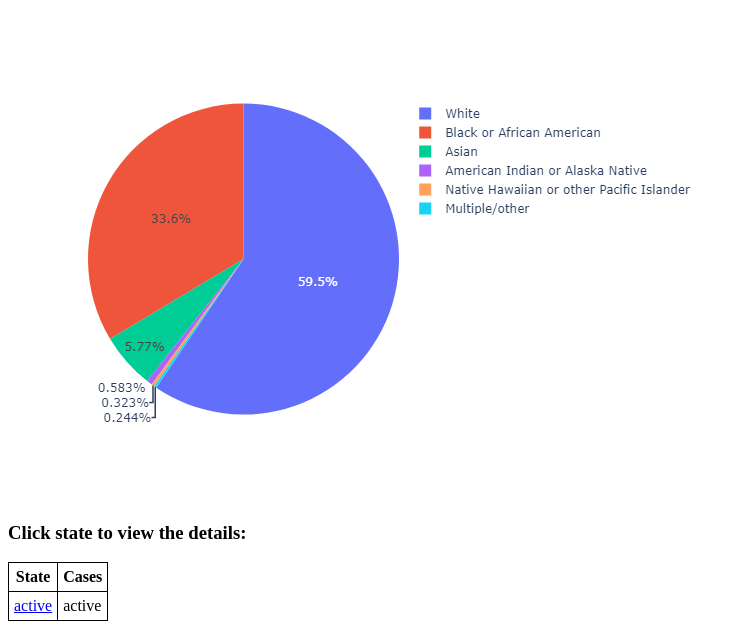
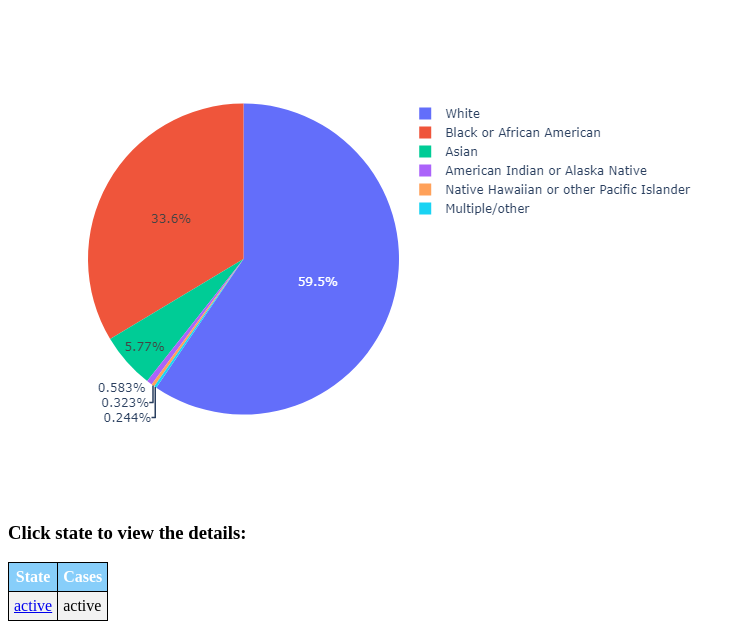
Before and after one commit to chyuting/covid19Tracker, a Flask app: template templates/index.html in a window 1280 px wide. Shown: the part 1640-2269 px from the top of the page, without its empty margins (0-743 px from the left). Run offline with Flask 2, Linux system fonts and the light colour scheme; the template is opened without the code that fills it: most values are stand-ins (such as "Sample title", 1, 10 or a date in 2020); parts of the project's set-up code (start-up, migrations or seed data) failed here and were passed over.

Commit message:
table style

```diff
--- a/app.py
+++ b/app.py
@@ -10,6 +10,7 @@ import crawlCDC
 import JHU_API
 
 app = Flask(__name__)
+app.config['SEND_FILE_MAX_AGE_DEFAULT'] = datetime.timedelta(seconds=60)
 today = crawlCDC.today
 cache = crawlCDC.open_cache()
 if cache == {}:
--- a/templates/index.html
+++ b/templates/index.html
@@ -9,6 +9,12 @@
             border-collapse: collapse;
             padding: 5px;
         }
+        th{
+            background-color: lightskyblue;
+            color:white;
+        }
+        tr:nth-child(even){background-color: #f2f2f2;}
+        tr:hover{background-color: #ddd;}
   </style>
 </head>
 <body>
--- a/templates/state.html
+++ b/templates/state.html
@@ -9,6 +9,12 @@
             border-collapse: collapse;
             padding: 5px;
         }
+        th{
+            background-color: lightskyblue;
+            color:white;
+        }
+        tr:nth-child(even){background-color: #f2f2f2;}
+        tr:hover{background-color: #ddd;}
   </style>
   <script>
     function myFunction() {
```
